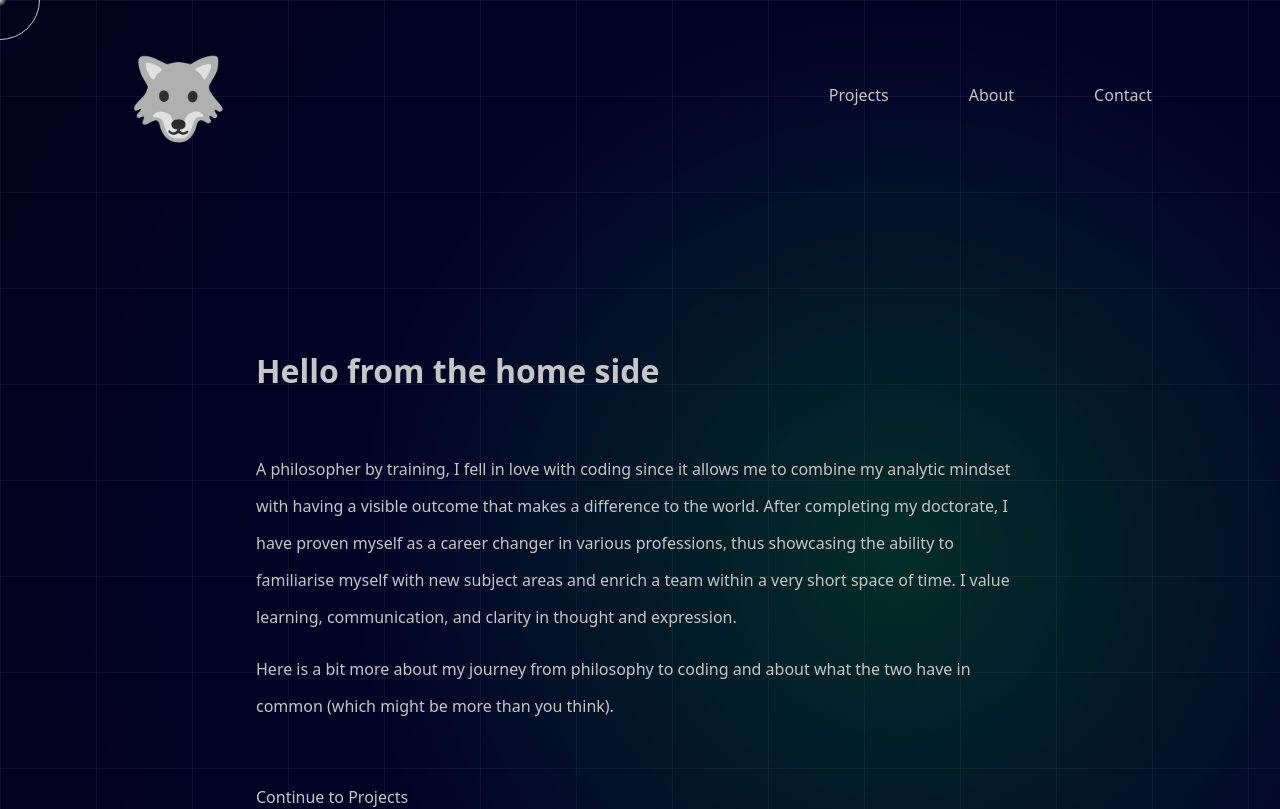
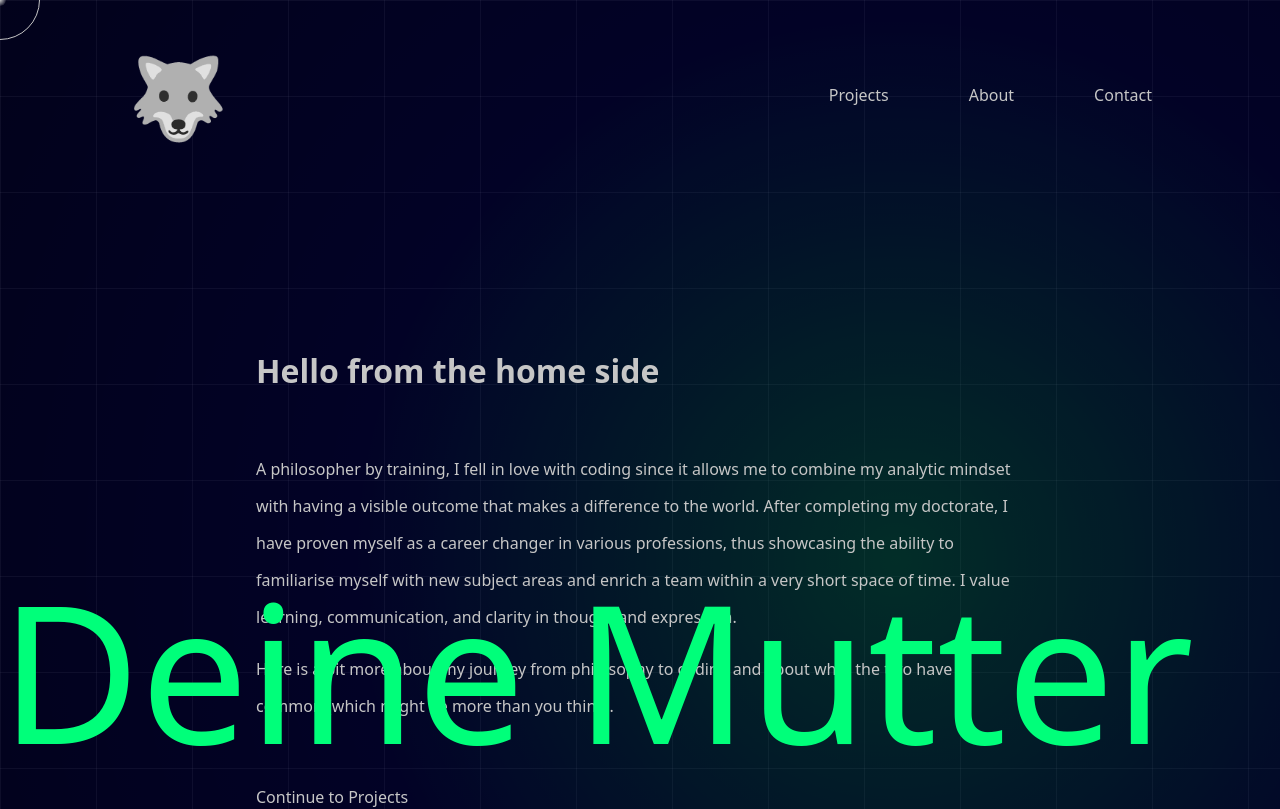
Before and after one commit to RolandHesse/MyHomepage, a Next.js app: page / in a window 1280 px wide. Shown: the top 809 px of the page. Built offline with nearby package versions, Linux system fonts and the light colour scheme.

Commit message:
make font-size of background-text adapt dynamically dependent on viewport-size

```diff
--- /dev/null
+++ b/design-system/StyledBackgroundText.js
@@ -0,0 +1,13 @@
+import styled from "styled-components";
+
+export const StyledBackgroundText = styled.div`
+  position: fixed;
+  bottom: 0;
+  left: 0;
+  content: "Deine Mutter";
+  color: rgba(0, 255, 122);
+  font-size: ${({ viewportWidth }) =>
+    `min(calc(12rem * (${viewportWidth} / 1044)), 12rem)`};
+  max-width: 100%;
+  white-space: nowrap; /* Prevent the text from wrapping */
+`;
--- a/pages/_app.js
+++ b/pages/_app.js
@@ -1,13 +1,29 @@
 import GlobalStyle from "../styles";
 import Header from "@/components/Header";
 import MousePointer from "@/components/MousePointer";
+import { useState, useEffect } from "react";
 
 export default function App({ Component, pageProps }) {
+  const [viewportWidth, setViewportWidth] = useState(null);
+
+  useEffect(() => {
+    const handleResize = () => {
+      setViewportWidth(window.innerWidth);
+    };
+
+    handleResize();
+    window.addEventListener("resize", handleResize);
+
+    return () => {
+      window.removeEventListener("resize", handleResize);
+    };
+  }, []);
+
   return (
     <MousePointer>
       <GlobalStyle />
       <Header />
-      <Component {...pageProps} />
+      <Component {...pageProps} viewportWidth={viewportWidth} />
     </MousePointer>
   );
 }
--- a/pages/index.js
+++ b/pages/index.js
@@ -1,9 +1,9 @@
 import { StyledWrapperDiv } from "@/design-system/StyledWrapperDiv";
 import { StyledParagraphText } from "@/design-system/StyledParagraphText";
 import { StyledLink } from "@/design-system/StyledLink";
-import styled from "styled-components";
+import { StyledBackgroundText } from "@/design-system/StyledBackgroundText";
 
-export default function HomePage({ mousePosition, onMouseMove }) {
+export default function HomePage({ viewportWidth }) {
   return (
     <>
       <StyledWrapperDiv>
@@ -28,12 +28,9 @@ export default function HomePage({ mousePosition, onMouseMove }) {
           <StyledParagraphText>Continue to Projects</StyledParagraphText>
         </StyledLink>
       </StyledWrapperDiv>
-      <StyledBackgroundText>Deine Mutter</StyledBackgroundText>
+      <StyledBackgroundText viewportWidth={viewportWidth}>
+        Deine Mutter
+      </StyledBackgroundText>
     </>
   );
 }
-
-const StyledBackgroundText = styled.div`
-  color: rgba(0, 255, 122);
-  width: 100%;
-`;
--- a/styles.js
+++ b/styles.js
@@ -1,4 +1,5 @@
 import { createGlobalStyle } from "styled-components";
+import { StyledBackgroundText } from "./design-system/StyledBackgroundText";
 
 export default createGlobalStyle`
   *,
@@ -34,8 +35,11 @@ export default createGlobalStyle`
     pointer-events: none;
   }
 
-  body::after {
-    content: ${({ $index }) => ($index ? "Dr. Wolf" : "Some other text")};
-}
+  @media screen and (max-width: 1044px) {
+    ${StyledBackgroundText} {
+      font-size: calc(12rem * (100vw / 1044)); /* Adjust font size dynamically based on viewport width */
+    }
+  }
+
 
 `;
```
Also changed, not shown: components/MousePointer.jsx (+0 -14 lines).
